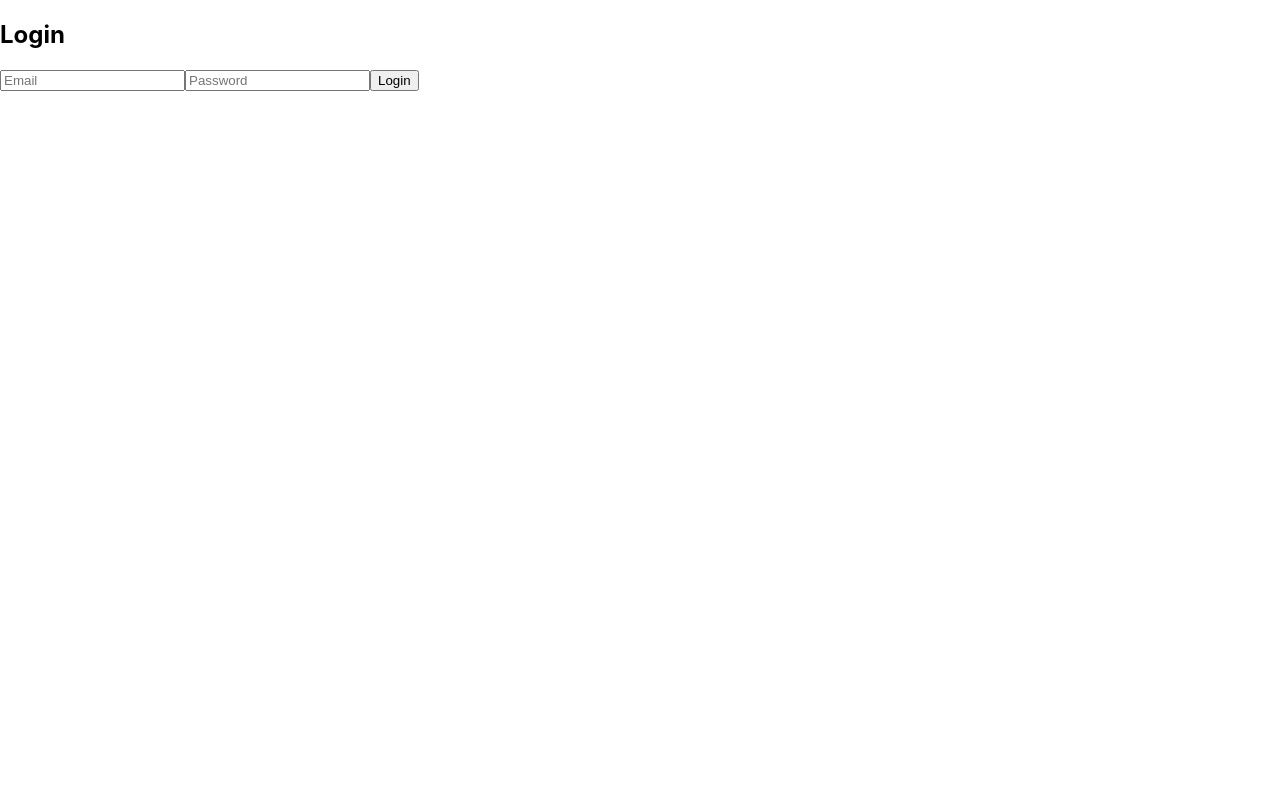
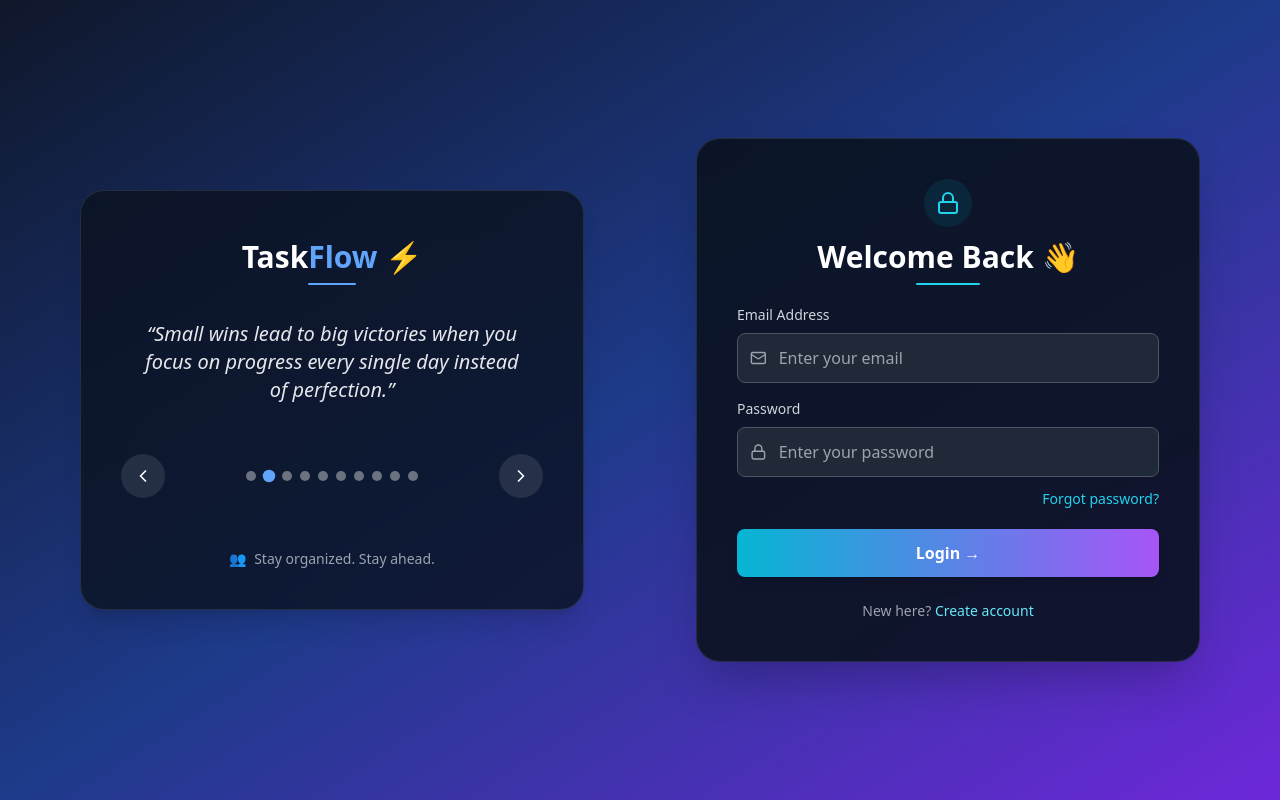
Before and after one commit to AnshulSharma2005/Team-Task-Manager, a React (Create React App) app in the folder frontend/: page / in a window 1280 px wide. Built offline with nearby package versions, Linux system fonts and the light colour scheme.

Commit message:
Added Tailwind CSS and updated Login Page UI

```diff
--- /dev/null
+++ b/frontend/postcss.config.js
@@ -0,0 +1,6 @@
+module.exports = {
+  plugins: {
+    tailwindcss: {},
+    autoprefixer: {},
+  },
+}
--- a/frontend/src/index.css
+++ b/frontend/src/index.css
@@ -1,13 +1,13 @@
-body {
-  margin: 0;
-  font-family: -apple-system, BlinkMacSystemFont, 'Segoe UI', 'Roboto', 'Oxygen',
-    'Ubuntu', 'Cantarell', 'Fira Sans', 'Droid Sans', 'Helvetica Neue',
-    sans-serif;
-  -webkit-font-smoothing: antialiased;
-  -moz-osx-font-smoothing: grayscale;
+@tailwind base;
+@tailwind components;
+@tailwind utilities;
+@keyframes gradient {
+  0% { background-position: 0% 50%; }
+  50% { background-position: 100% 50%; }
+  100% { background-position: 0% 50%; }
 }
 
-code {
-  font-family: source-code-pro, Menlo, Monaco, Consolas, 'Courier New',
-    monospace;
+.animate-gradient {
+  background-size: 200% 200%;
+  animation: gradient 6s ease infinite;
 }
--- a/frontend/src/pages/Dashboard.js
+++ b/frontend/src/pages/Dashboard.js
@@ -1,51 +1,118 @@
 import { useEffect, useState } from 'react';
 import axios from 'axios';
 
-export default function Dashboard(){
-  const [tasks,setTasks] = useState([]);
-  const [title,setTitle] = useState('');
+export default function Dashboard() {
+  const [tasks, setTasks] = useState([]);
+  const [title, setTitle] = useState("");
 
-  const fetchTasks = ()=>{
+  const fetchTasks = () => {
     axios.get('http://localhost:5000/api/tasks')
-    .then(res=> setTasks(res.data));
-  }
+      .then(res => setTasks(res.data));
+  };
 
-  useEffect(fetchTasks,[]);
+  useEffect(() => {
+    fetchTasks();
+  }, []);
 
-  const addTask = ()=>{
-    axios.post('http://localhost:5000/api/tasks',{title})
-    .then(()=>{ setTitle(''); fetchTasks(); });
-  }
+  const addTask = () => {
+    if (!title) return;
 
-  const updateStatus = (id,status)=>{
-    axios.put(`http://localhost:5000/api/tasks/${id}`,{status})
-    .then(fetchTasks);
-  }
+    axios.post('http://localhost:5000/api/tasks', {
+      title,
+      status: "Pending"
+    }).then(() => {
+      setTitle("");
+      fetchTasks();
+    });
+  };
 
-  const completed = tasks.filter(t=>t.status==='Completed').length;
+  const updateStatus = (id, status) => {
+    axios.put(`http://localhost:5000/api/tasks/${id}`, { status })
+      .then(fetchTasks);
+  };
+
+  const completed = tasks.filter(t => t.status === "Completed").length;
+  const pending = tasks.length - completed;
 
   return (
-    <div className="p-6 bg-gray-100 min-h-screen">
-      <h1 className="text-3xl font-bold mb-4">Dashboard</h1>
+    <div className="min-h-screen bg-gradient-to-br from-blue-100 via-purple-100 to-pink-100 p-6">
 
-      <div className="grid grid-cols-3 gap-4 mb-6">
-        <div className="bg-blue-200 p-4 rounded">Total: {tasks.length}</div>
-        <div className="bg-green-200 p-4 rounded">Done: {completed}</div>
-        <div className="bg-yellow-200 p-4 rounded">Pending: {tasks.length - completed}</div>
+      {/* HEADER */}
+      <h1 className="text-4xl font-bold text-gray-800 mb-6">
+        🚀 Team Task Manager
+      </h1>
+
+      {/* STATS CARDS */}
+      <div className="grid grid-cols-1 md:grid-cols-3 gap-4 mb-6">
+
+        <div className="bg-white rounded-xl shadow p-5 border-l-4 border-blue-500">
+          <h2 className="text-gray-500">Total Tasks</h2>
+          <p className="text-2xl font-bold">{tasks.length}</p>
+        </div>
+
+        <div className="bg-white rounded-xl shadow p-5 border-l-4 border-green-500">
+          <h2 className="text-gray-500">Completed</h2>
+          <p className="text-2xl font-bold text-green-600">{completed}</p>
+        </div>
+
+        <div className="bg-white rounded-xl shadow p-5 border-l-4 border-yellow-500">
+          <h2 className="text-gray-500">Pending</h2>
+          <p className="text-2xl font-bold text-yellow-600">{pending}</p>
+        </div>
+
       </div>
 
-      <div className="flex gap-2 mb-4">
-        <input value={title} onChange={e=>setTitle(e.target.value)} className="p-2 border" placeholder="Task"/>
-        <button onClick={addTask} className="bg-blue-500 text-white px-4">Add</button>
+      {/* ADD TASK */}
+      <div className="bg-white p-4 rounded-xl shadow mb-6 flex gap-3">
+        <input
+          value={title}
+          onChange={e => setTitle(e.target.value)}
+          placeholder="Enter new task..."
+          className="flex-1 border p-3 rounded-lg outline-none focus:ring-2 focus:ring-blue-400"
+        />
+        <button
+          onClick={addTask}
+          className="bg-blue-500 hover:bg-blue-600 text-white px-5 py-2 rounded-lg transition"
+        >
+          + Add
+        </button>
       </div>
 
-      {tasks.map(t=>(
-        <div key={t._id} className="bg-white p-4 mb-2 shadow rounded">
-          <h3>{t.title}</h3>
-          <p>{t.status}</p>
-          <button onClick={()=>updateStatus(t._id,'Completed')} className="bg-green-500 text-white px-2">Done</button>
-        </div>
-      ))}
+      {/* TASK LIST */}
+      <div className="grid gap-4">
+        {tasks.map(t => (
+          <div
+            key={t._id}
+            className="bg-white p-5 rounded-xl shadow flex justify-between items-center"
+          >
+            <div>
+              <h3 className="font-semibold text-lg">{t.title}</h3>
+              <p className={`text-sm ${
+                t.status === "Completed" ? "text-green-600" : "text-yellow-600"
+              }`}>
+                {t.status}
+              </p>
+            </div>
+
+            <div className="flex gap-2">
+              <button
+                onClick={() => updateStatus(t._id, "Completed")}
+                className="bg-green-500 hover:bg-green-600 text-white px-3 py-1 rounded"
+              >
+                Done
+              </button>
+
+              <button
+                onClick={() => updateStatus(t._id, "Pending")}
+                className="bg-yellow-500 hover:bg-yellow-600 text-white px-3 py-1 rounded"
+              >
+                Pending
+              </button>
+            </div>
+          </div>
+        ))}
+      </div>
+
     </div>
   );
 }
--- a/frontend/src/pages/Login.js
+++ b/frontend/src/pages/Login.js
@@ -1,25 +1,192 @@
-import { useState } from 'react';
-import { signInWithEmailAndPassword } from 'firebase/auth';
-import { auth } from '../firebase';
-import { useNavigate } from 'react-router-dom';
+import { useState, useEffect } from "react";
+import { useNavigate } from "react-router-dom";
+import { Mail, Lock, ChevronLeft, ChevronRight } from "lucide-react";
 
-export default function Login(){
-  const [email,setEmail] = useState('');
-  const [password,setPassword] = useState('');
-  const nav = useNavigate();
+export default function Login() {
+  const navigate = useNavigate();
 
-  const login = ()=>{
-    signInWithEmailAndPassword(auth,email,password)
-    .then(()=> nav('/dashboard'));
-  }
+  const [email, setEmail] = useState("");
+  const [password, setPassword] = useState("");
+  const [index, setIndex] = useState(0);
+
+  const quotes = [
+    "Discipline turns goals into results when you show up consistently, even on days you don’t feel like it.",
+    "Small wins lead to big victories when you focus on progress every single day instead of perfection.",
+    "Success is built through daily habits, not occasional bursts of motivation or inspiration.",
+    "Your future is created by what you do today, not what you plan to do tomorrow.",
+    "Consistency is what separates those who dream from those who actually achieve.",
+    "Great teams are built on trust, communication, and the discipline to execute together.",
+    "The difference between success and failure often comes down to who keeps going when it gets hard.",
+    "Focus on execution, because ideas without action are just distractions.",
+    "Every completed task is a step closer to the bigger vision you are working towards.",
+    "Stay organized, stay consistent, and success will follow naturally over time."
+  ];
+
+  // Auto slider
+  useEffect(() => {
+    const interval = setInterval(() => {
+      setIndex((prev) => (prev + 1) % quotes.length);
+    }, 4000);
+    return () => clearInterval(interval);
+  }, []);
+
+  const next = () => setIndex((index + 1) % quotes.length);
+  const prev = () =>
+    setIndex((index - 1 + quotes.length) % quotes.length);
 
   return (
-    <div className="flex items-center justify-center h-screen bg-gradient-to-r from-blue-500 to-purple-500">
-      <div className="bg-white p-6 rounded shadow">
-        <h2 className="text-xl mb-4">Login</h2>
-        <input className="border p-2 mb-2 w-full" placeholder="Email" onChange={e=>setEmail(e.target.value)}/>
-        <input className="border p-2 mb-2 w-full" placeholder="Password" type="password" onChange={e=>setPassword(e.target.value)}/>
-        <button onClick={login} className="bg-blue-500 text-white w-full p-2">Login</button>
+    <div className="min-h-screen flex flex-wrap items-center justify-center md:justify-between gap-8 px-6 md:px-20 py-10
+    bg-gradient-to-br from-[#0f172a] via-[#1e3a8a] to-[#6d28d9]">
+
+      {/* LEFT: QUOTE CARD */}
+      <div className="w-full md:w-[45%] flex justify-center md:justify-start">
+       <div className="bg-[#0b1220]/80 backdrop-blur-xl border border-white/10
+rounded-3xl p-10 w-full max-w-lg h-[420px]
+shadow-xl hover:shadow-blue-500/20 transition flex flex-col justify-between">
+
+  {/* Title (added top spacing) */}
+  <div className="text-center mt-2">
+    <h1 className="text-3xl font-bold text-white">
+      Task<span className="text-blue-400">Flow</span> ⚡
+    </h1>
+    <div className="w-12 h-[2px] bg-blue-400 mx-auto mt-2 rounded"></div>
+  </div>
+
+  {/* Quote (reduced gap below) */}
+  <div className="text-center px-4 -mt-2">
+    <p className="text-lg md:text-xl italic text-gray-200 leading-relaxed min-h-[100px]">
+      “{quotes[index]}”
+    </p>
+  </div>
+
+  {/* Controls (moved slightly up) */}
+  <div className="flex items-center justify-between -mt-2">
+
+    <button
+      onClick={prev}
+      className="w-11 h-11 flex items-center justify-center rounded-full bg-white/10
+      hover:bg-white/20 text-white transition">
+      <ChevronLeft size={20} />
+    </button>
+
+    {/* Dots */}
+    <div className="flex gap-2">
+      {quotes.map((_, i) => (
+        <div
+          key={i}
+          className={`w-2.5 h-2.5 rounded-full transition ${
+            i === index ? "bg-blue-400 scale-125" : "bg-gray-500"
+          }`}
+        ></div>
+      ))}
+    </div>
+
+    <button
+      onClick={next}
+      className="w-11 h-11 flex items-center justify-center rounded-full bg-white/10
+      hover:bg-white/20 text-white transition">
+      <ChevronRight size={20} />
+    </button>
+  </div>
+
+  {/* Footer (CENTERED FIX) */}
+  <div className="flex justify-center items-center gap-2 text-gray-400 text-sm mt-2">
+    <span className="text-blue-400">👥</span>
+    Stay organized. Stay ahead.
+  </div>
+</div>
+      </div>
+
+      {/* RIGHT: LOGIN CARD */}
+      <div className="w-full md:w-[45%] flex justify-center md:justify-end">
+        <div className="bg-[#0b1220]/90 backdrop-blur-xl border border-white/10
+        rounded-3xl p-8 md:p-10 w-full max-w-lg
+        shadow-2xl hover:shadow-cyan-400/20 transition
+        flex flex-col justify-between">
+
+          {/* Top Section */}
+          <div>
+            {/* Icon */}
+            <div className="flex justify-center mb-3">
+              <div className="bg-cyan-500/10 p-3 rounded-full">
+                <Lock className="text-cyan-400" />
+              </div>
+            </div>
+
+            <h2 className="text-3xl font-bold text-white text-center">
+              Welcome Back 👋
+            </h2>
+
+            <div className="w-16 h-[2px] bg-cyan-400 mx-auto mt-2 mb-5 rounded"></div>
+
+            {/* Email */}
+            <div className="mb-4">
+              <label className="text-gray-300 text-sm mb-2 block">
+                Email Address
+              </label>
+
+              <div className="flex items-center bg-[#1f2937] rounded-lg border border-gray-600
+              hover:border-cyan-400 hover:shadow-cyan-400/20 transition
+              focus-within:border-cyan-400 focus-within:ring-2 focus-within:ring-cyan-400/30">
+
+                <Mail className="ml-3 text-gray-400" size={18} />
+
+                <input
+                  type="email"
+                  value={email}
+                  onChange={(e) => setEmail(e.target.value)}
+                  placeholder="Enter your email"
+                  className="w-full p-3 bg-transparent text-white outline-none"
+                />
+              </div>
+            </div>
+
+            {/* Password */}
+            <div className="mb-3">
+              <label className="text-gray-300 text-sm mb-2 block">
+                Password
+              </label>
+
+              <div className="flex items-center bg-[#1f2937] rounded-lg border border-gray-600
+              hover:border-purple-400 hover:shadow-purple-400/20 transition
+              focus-within:border-purple-400 focus-within:ring-2 focus-within:ring-purple-400/30">
+
+                <Lock className="ml-3 text-gray-400" size={18} />
+
+                <input
+                  type="password"
+                  value={password}
+                  onChange={(e) => setPassword(e.target.value)}
+                  placeholder="Enter your password"
+                  className="w-full p-3 bg-transparent text-white outline-none"
+                />
+              </div>
+            </div>
+
+            <div className="text-right text-sm text-cyan-400 hover:underline cursor-pointer mb-5">
+              Forgot password?
+            </div>
+
+            {/* Button */}
+            <button
+              onClick={() => navigate("/dashboard")}
+              className="w-full bg-gradient-to-r from-cyan-500 to-purple-500
+              text-white py-3 rounded-lg font-semibold
+              hover:scale-105 transition duration-300 shadow-lg">
+              Login →
+            </button>
+          </div>
+
+          {/* Bottom Section (INSIDE CARD FIXED) */}
+          <p className="text-center text-sm text-gray-400 mt-6">
+            New here?{" "}
+            <span
+              onClick={() => navigate("/signup")}
+              className="text-cyan-300 cursor-pointer hover:underline">
+              Create account
+            </span>
+          </p>
+        </div>
       </div>
     </div>
   );
--- /dev/null
+++ b/frontend/tailwind.config.js
@@ -0,0 +1,8 @@
+/** @type {import('tailwindcss').Config} */
+module.exports = {
+  content: ["./src/**/*.{js,jsx,ts,tsx}"],
+  theme: {
+    extend: {},
+  },
+  plugins: [],
+};
```
Also changed, not shown: frontend/package.json (+6 -1 lines), 1 other file (tests, documents, lock files or other folders).
